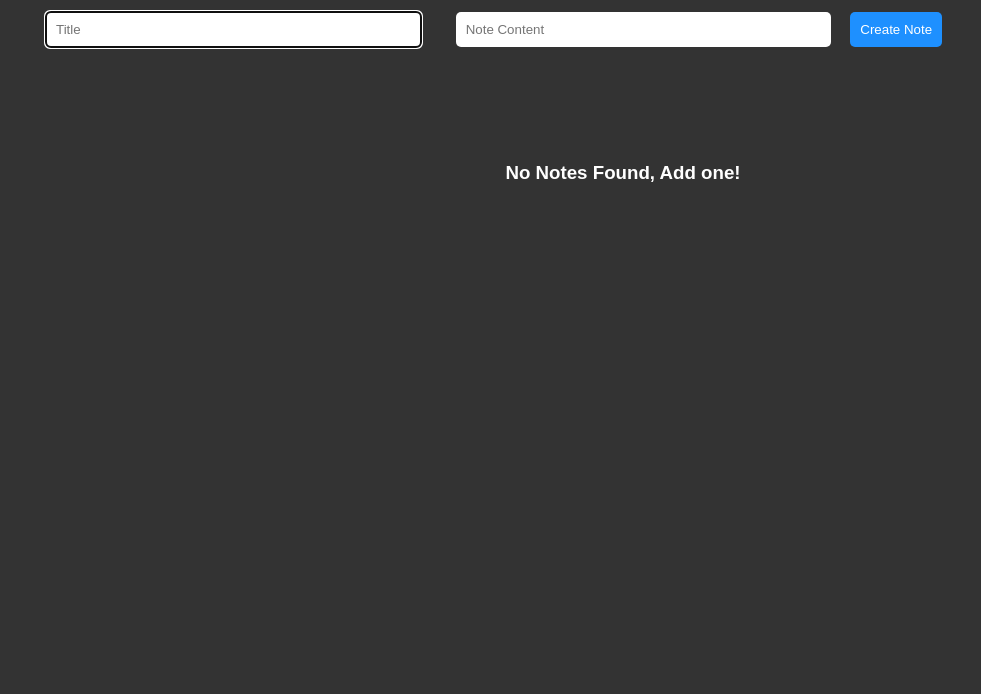
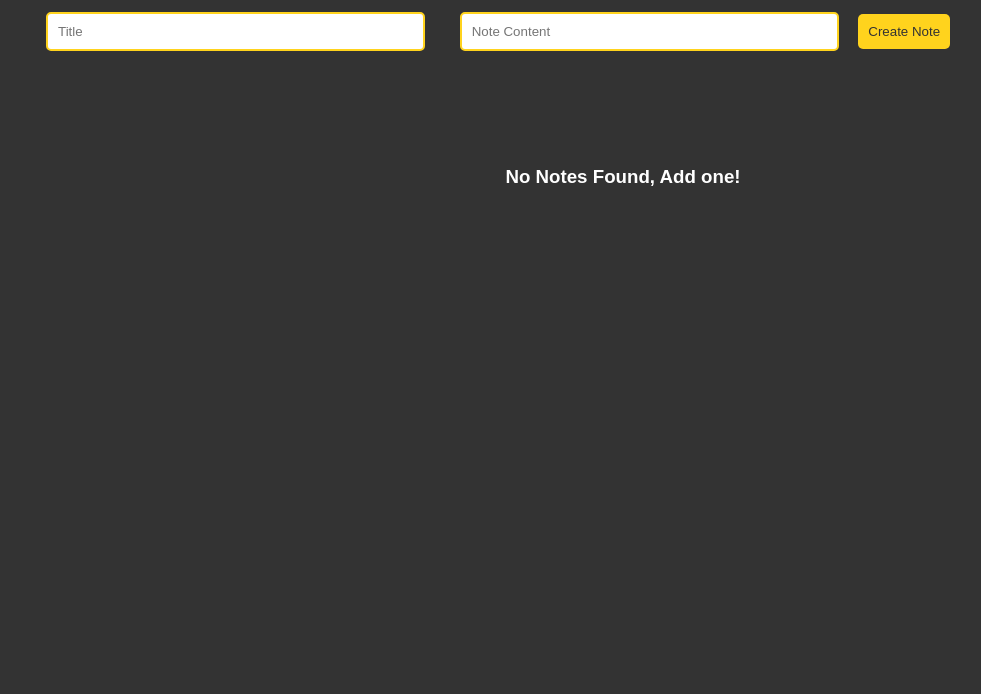
Before and after one commit to tharunShiv/stick-it-notes, a website: page index.html in a window 1280 px wide. Shown: the part 106-800 px from the top of the page, without its empty margins (17-998 px from the left). Drawn offline with Linux system fonts and the light colour scheme.

Commit message:
color scheme rocked!

```diff
--- a/style.css
+++ b/style.css
@@ -14,7 +14,6 @@ body {
 #no-notes {
   padding: 100px 0px;
   text-align: center;
-  width: ;
 }
 
 #ts {
@@ -24,9 +23,10 @@ body {
 .inputText {
   padding: 10px;
   border-radius: 5px;
-  border: 0px;
+  border: 2px solid #ffd31d;
   width: 30%;
   margin: 15px;
+  outline: none;
 }
 
 .hidden {
@@ -37,8 +37,8 @@ body {
   padding: 10px;
   border-radius: 5px;
   border: 0px;
-  background-color: dodgerblue;
-  color: white;
+  background-color: #ffd31d;
+  color: #333;
   cursor: pointer;
 }
 
```
